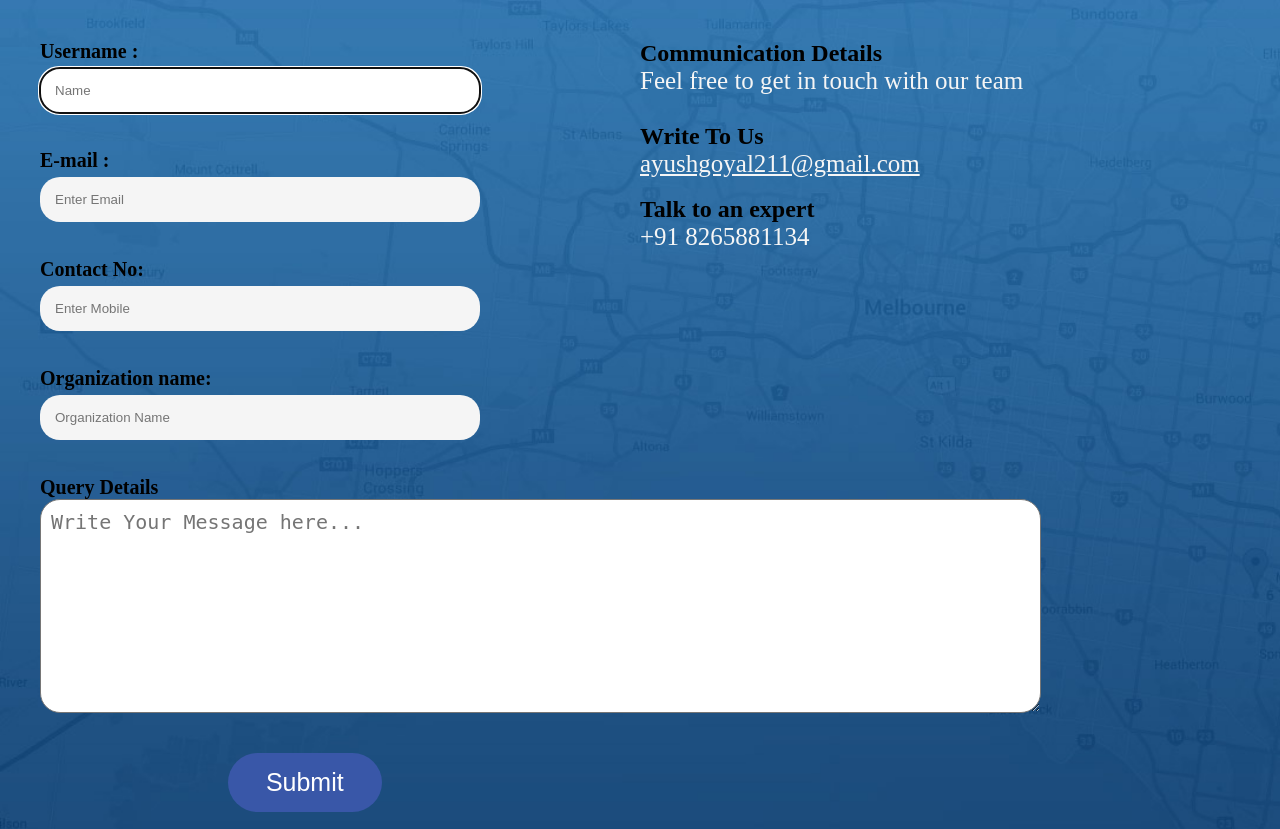
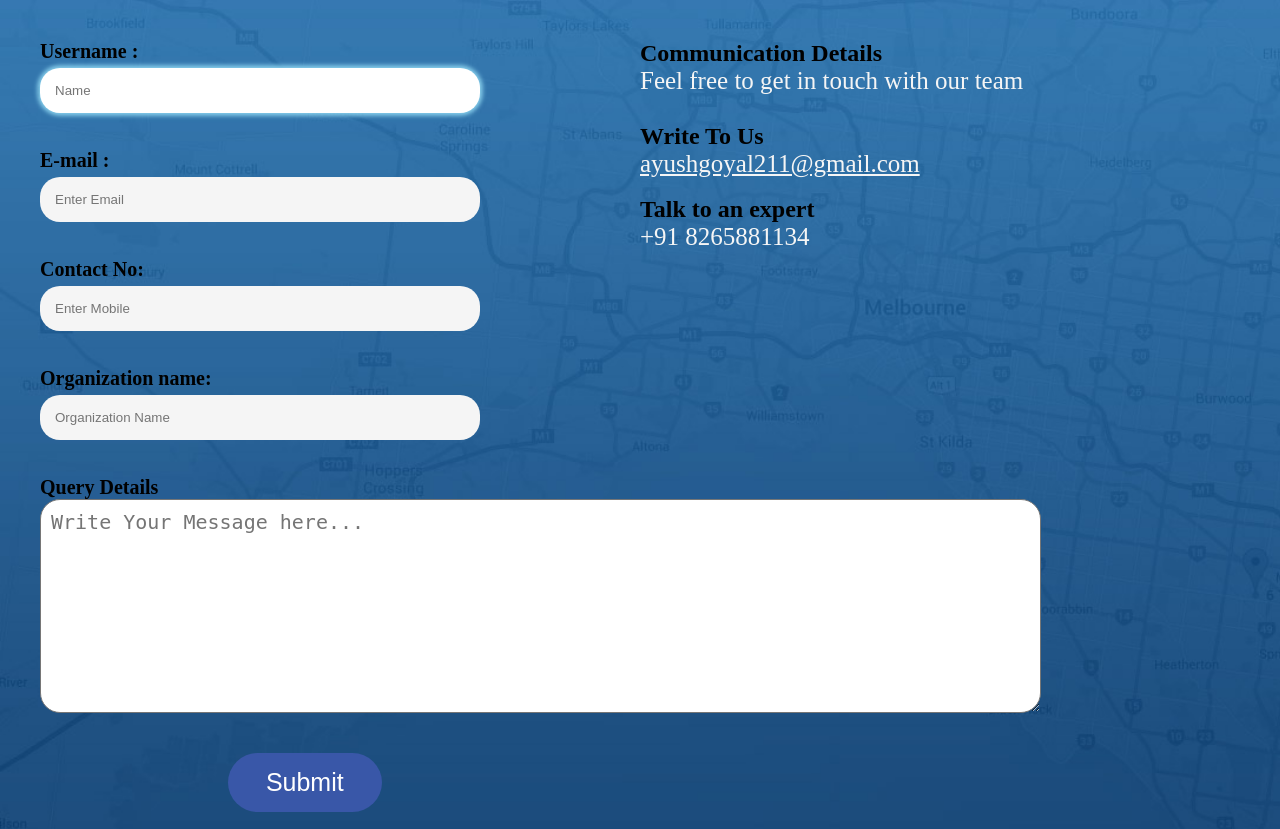
Before and after one commit to Online-Examination-System-Mini-Project/Online_Examination_System, a PHP site: page /Online_Examination_System/Pages/Contact-Us.html in a window 1280 px wide, with the restyled element focused. Shown: the part 170-999 px from the top of the page. Run offline with PHP 8.4, Linux system fonts and the light colour scheme.

Commit message:
updating input

```diff
--- a/css/Contact-Us.css
+++ b/css/Contact-Us.css
@@ -45,6 +45,8 @@ textarea::placeholder{
 }
 input:focus{
     background-color:white;
+    box-shadow: 0 0 3pt 2pt skyblue;
+    outline: none;
 }
 form{
     width: 40%;
```
